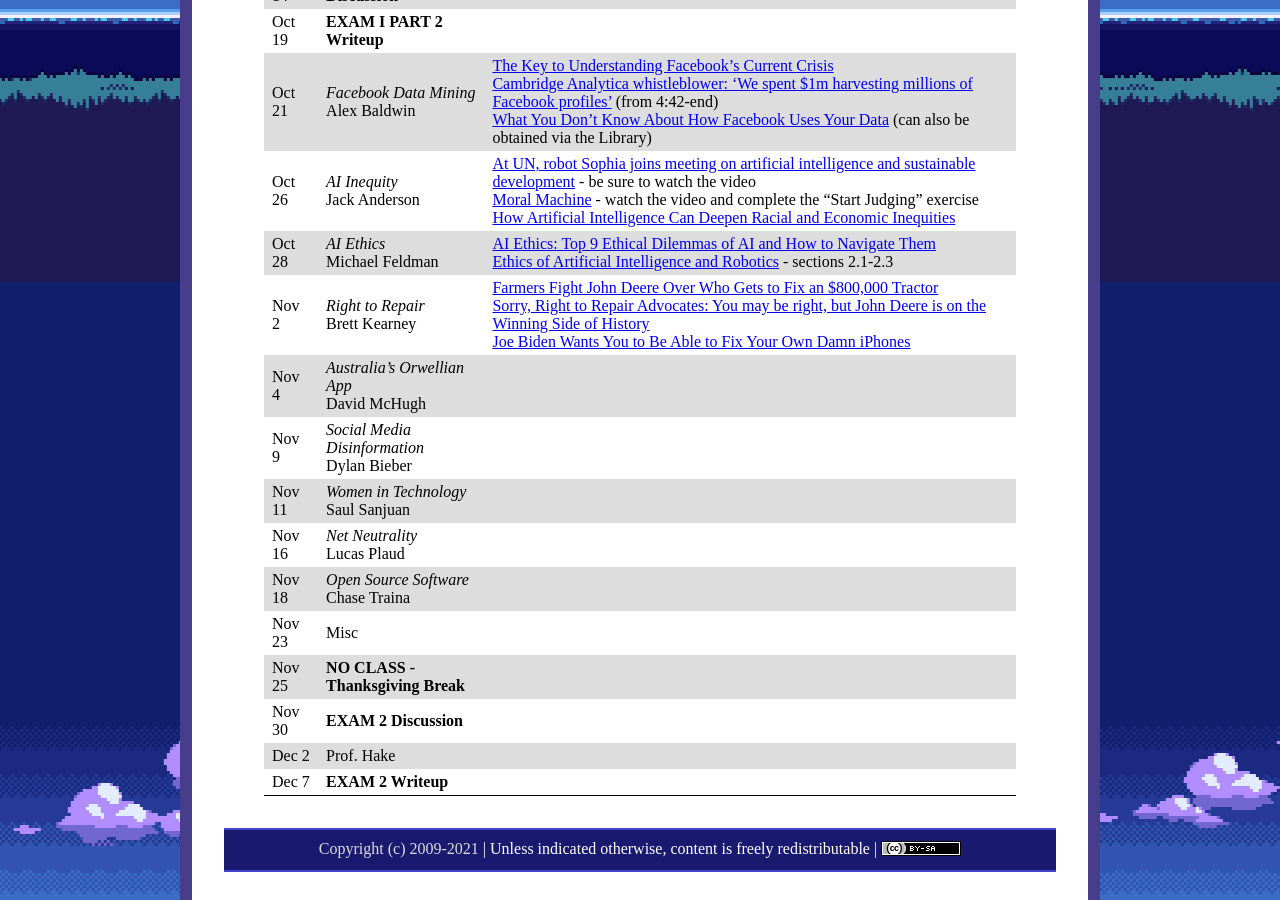
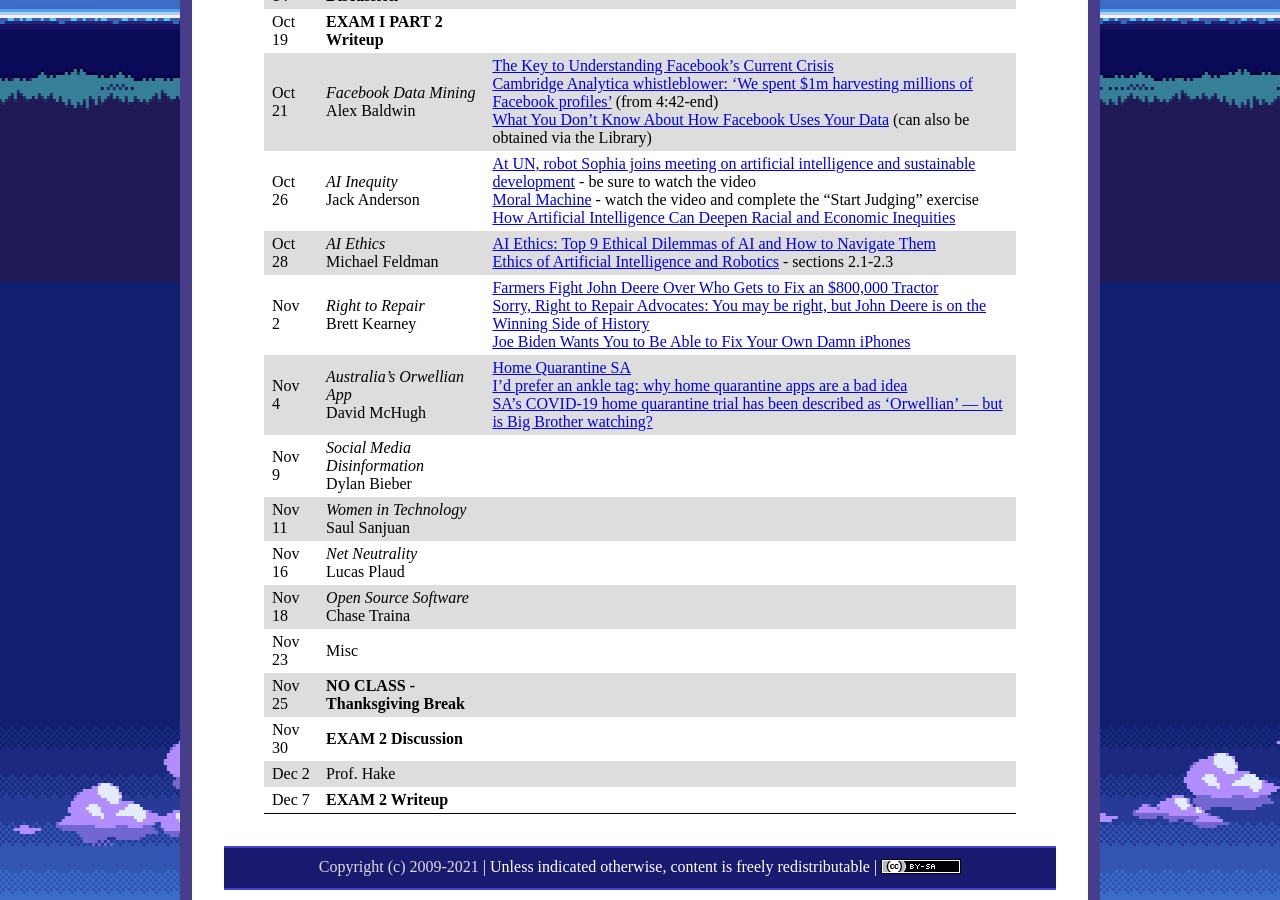
Before and after one commit to ycpcs/cs456-fall2021, a Jekyll site: the page built from schedule/index.md, in a window 1280 px wide and 900 px high, scrolled down 1518 px. Built offline with Jekyll 4.4.1, drawn with Linux system fonts in a browser that asks for light colours.

Commit message:
add David articles
add David articles

```diff
--- a/schedule/index.md
+++ b/schedule/index.md
@@ -35,7 +35,7 @@ All reading materials can be accessed via [Schmidt Library](http://library.ycp.e
 > Oct 26  | *AI Inequity* <br /> Jack Anderson | [At UN, robot Sophia joins meeting on artificial intelligence and sustainable development](https://news.un.org/en/story/2017/10/568292-un-robot-sophia-joins-meeting-artificial-intelligence-and-sustainable#.Wd58rRjMxmA) - be sure to watch the video <br /> [Moral Machine](https://www.moralmachine.net/) - watch the video and complete the "Start Judging" exercise <br /> [How Artificial Intelligence Can Deepen Racial and Economic Inequities](https://www.aclu.org/news/privacy-technology/how-artificial-intelligence-can-deepen-racial-and-economic-inequities/) |
 > Oct 28  | *AI Ethics* <br /> Michael Feldman | [AI Ethics: Top 9 Ethical Dilemmas of AI and How to Navigate Them](https://research.aimultiple.com/ai-ethics/) <br /> [Ethics of Artificial Intelligence and Robotics](https://plato.stanford.edu/entries/ethics-ai/) - sections 2.1-2.3 |
 > Nov 2   | *Right to Repair* <br /> Brett Kearney | [Farmers Fight John Deere Over Who Gets to Fix an $800,000 Tractor](https://www.bloomberg.com/news/features/2020-03-05/farmers-fight-john-deere-over-who-gets-to-fix-an-800-000-tractor) <br /> [Sorry, Right to Repair Advocates: You may be right, but John Deere is on the Winning Side of History](https://www.aglaw.us/janzenaglaw/2017/3/29/fixing-the-right-to-repair) <br /> [Joe Biden Wants You to Be Able to Fix Your Own Damn iPhones](https://www.wired.com/story/biden-executive-order-right-to-repair/) |
-> Nov 4   | *Australia's Orwellian App* <br /> David McHugh | |
+> Nov 4   | *Australia's Orwellian App* <br /> David McHugh | [Home Quarantine SA](https://www.covid-19.sa.gov.au/restrictions-and-responsibilities/home-quarantine-sa) <br /> [I’d prefer an ankle tag: why home quarantine apps are a bad idea](https://theconversation.com/id-prefer-an-ankle-tag-why-home-quarantine-apps-are-a-bad-idea-167533) <br /> [SA's COVID-19 home quarantine trial has been described as 'Orwellian' — but is Big Brother watching?](https://www.abc.net.au/news/2021-09-10/covid-19-home-quarantine-facial-recognition-app-divides-opinion/100446812) |
 > Nov 9   | *Social Media Disinformation* <br /> Dylan Bieber | |
 > Nov 11  | *Women in Technology* <br /> Saul Sanjuan | |
 > Nov 16  | *Net Neutrality* <br /> Lucas Plaud | |
```
